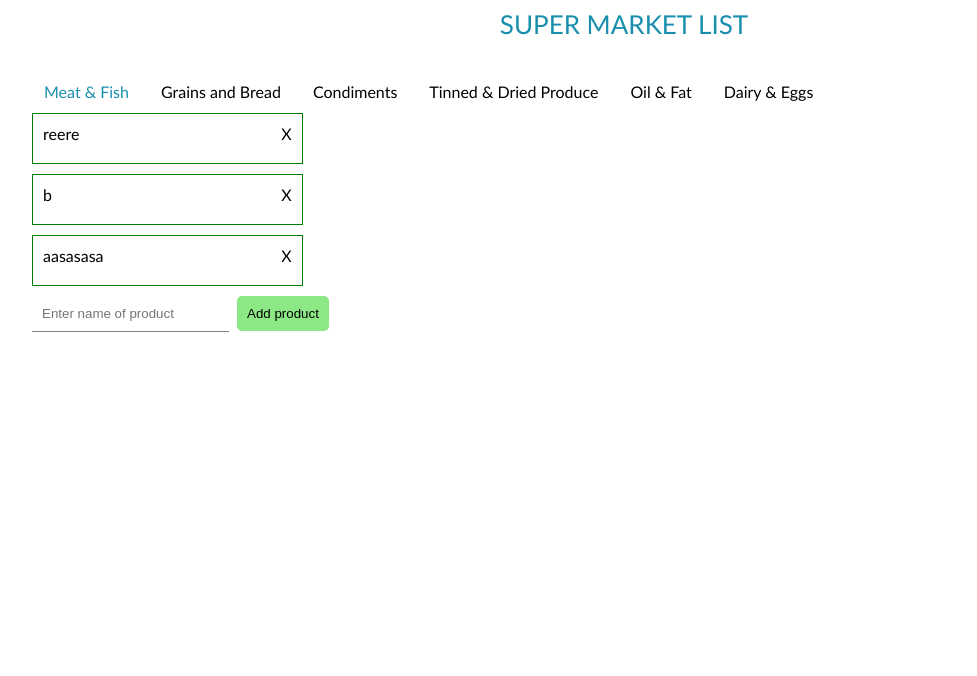
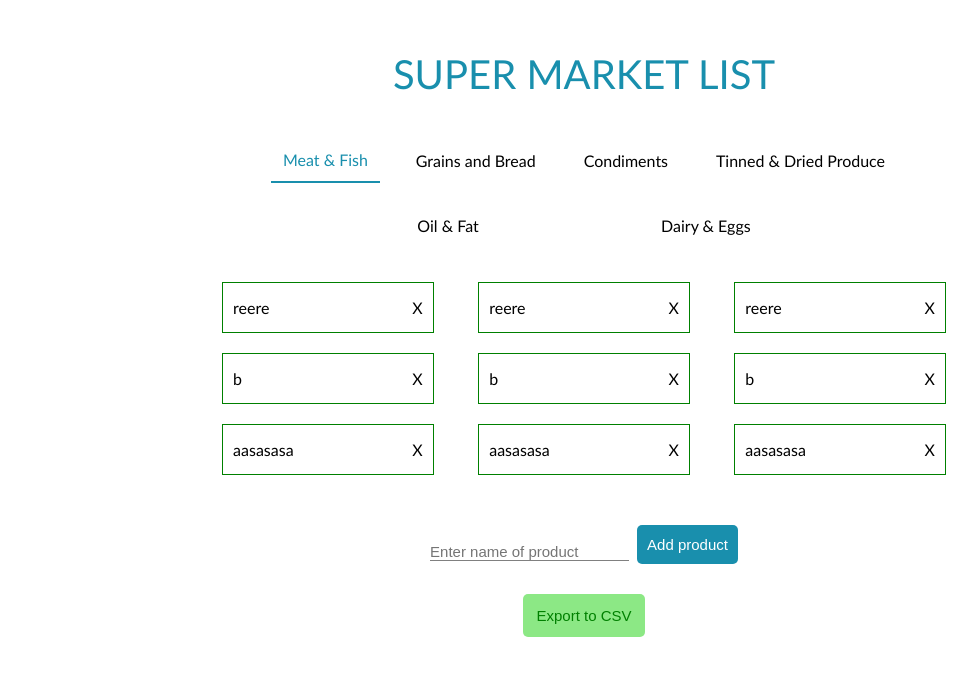
Before and after one commit to talalum/shopping_list_Angular, an Angular app: page / in a window 1280 px wide. Shown: the top 676 px of the page, without its empty margins (56-1033 px from the left). Built offline with nearby package versions, Linux system fonts and the light colour scheme.

Commit message:
export to csv file

```diff
--- a/src/app/components/shopping-list/shopping-list.component.html
+++ b/src/app/components/shopping-list/shopping-list.component.html
@@ -1,4 +1,4 @@
-<div class="super-market-list">
+<div class="shopping-list">
   <div class="title">SUPER MARKET LIST</div>
   <div class="category-row">
     <div class="category" *ngFor="let category of tabs" (click)="setSelectedCategory(category)"
@@ -13,6 +13,9 @@
   <ng-template class="error-message" #notP>
     <p>There is no products in this category: {{selectedCategory.name}}</p>
   </ng-template>
-  <input type="text" class="input-product-name" placeholder="Enter name of product" [formControl]="productName" >
-  <button class="add-btn" (click)="addProduct(productName)">Add product</button>
+  <div class="add-product">
+    <input type="text" class="input-product-name" placeholder="Enter name of product" [formControl]="productName">
+    <button class="add-btn" (click)="addProduct(productName)">Add product</button>
+  </div>
+  <button class="export-btn" (click)="getCsv()">Export to CSV</button>
 </div>
--- a/src/app/components/shopping-list/shopping-list.component.scss
+++ b/src/app/components/shopping-list/shopping-list.component.scss
@@ -1,18 +1,27 @@
-.super-market-list {
-  padding-left: 80px;
+.shopping-list {
+  //padding-left: 80px;
+  margin-top: 50px;
+  width: 100%;
+  height: 100%;
 
   .title {
     text-align: center;
     color: #198fad;
-    font-size: 26px;
+    font-size: 40px;
   }
 
   .category-row {
     display: flex;
     flex-direction: row;
-    margin-top: 30px;
-    gap: 8px;
-    width: 80%;
+    align-items: center;
+    flex-wrap: wrap;
+    gap: 21px;
+    margin: 30px auto 15px auto;
+    width: 50%;
+    padding: 10px;
+    justify-content: space-evenly;
+    //color: red;
+
 
     .category {
       width: max-content;
@@ -20,62 +29,101 @@
       padding: 12px;
       cursor: pointer;
     }
+    .category:hover{
+      color: #198fad;
+    }
 
     .tab-selected {
-      //color: #ade4f3;
       color: #198fad;
       font-weight: 500;
+      border-bottom: 2px solid;
     }
   }
-  .error-message{
+
+
+  .error-message {
     color: red;
     font-weight: bold;
     width: 100px;
     height: 100px;
   }
-  .input-product-name{
+
+  .input-product-name {
     width: max-content;
     height: max-content;
-    //border-radius: 5px;
     border: none;
     border-bottom: 1px solid grey;
-    padding: 10px;
+    padding: 18px 0 0 0;
     margin-right: 8px;
+    font-size: 15px;
   }
 
-  .add-btn{
+  .add-btn {
+    background-color: #198fad;
+    color: white;
+    min-width: max-content;
+    min-height: max-content;
+    height: 39px;
+    width: 97px;
+    border-radius: 5px;
+    border: none;
+    padding: 10px;
+    font-size: 15px;
+
+  }
+  .export-btn{
     background-color: #8ce885;
-    color: black;
+    color: green;
     width: max-content;
     height: max-content;
     border-radius: 5px;
     border: none;
-    padding: 10px;
+    /* padding: 10px; */
+    font-size: 15px;
+    display: flex;
+    /* width: 7%; */
+    text-align: center;
+    padding: 13px;
+    margin: 30px auto;
   }
 
   .products-container {
-    //background-color: salmon;
-    height: 80%;
-    width: 70%;
+    max-height: 250px;
     display: flex;
+    align-items: center;
+    flex-wrap: wrap;
+    gap: 10px;
+    margin: auto;
+    width: 60%;
+    padding: 10px;
+    justify-content: space-evenly;
     flex-direction: column;
   }
 
   .category-products {
     padding: 10px;
-    align-products: flex-end;
     height: 29px;
     border: 1px solid green;
     margin-bottom: 10px;
     display: flex;
     flex-direction: row;
     justify-content: space-between;
-    width: 30%;
+    width: 25%;
+    flex-wrap: wrap;
+    align-items: center;
   }
+
   .delete-product {
     cursor: pointer;
   }
+
   .delete-product:hover {
     color: red;
   }
+
+  .add-product {
+    margin-top: 30px;
+    display: flex;
+    justify-content: center;
+  }
 }
--- a/src/app/components/shopping-list/shopping-list.component.ts
+++ b/src/app/components/shopping-list/shopping-list.component.ts
@@ -14,7 +14,7 @@ export class ShoppingListComponent implements OnInit {
   public tabs: Category[] = [
     {
       name: Categories.MeatAndFish,
-      products: ['reere', 'b', 'aasasasa']
+      products: ['reere', 'b', 'aasasasa', 'reere', 'b', 'aasasasa', 'reere', 'b', 'aasasasa']
     },
     {
       name: Categories.GrainsAndBread,
@@ -45,12 +45,6 @@ export class ShoppingListComponent implements OnInit {
   }
 
   ngOnInit(): void {
-    // this.selectedCategory = this.tabs[0];
-    // this.selectedCategory = {
-    //   name: Categories.MeatAndFish,
-    //   products: ['reere', 'b', 'aasasasa']
-    // };
-    // console.log(this.tabs)
     this.productName = this.fb.control(null, [
       Validators.required,
     ]);
@@ -64,7 +58,6 @@ export class ShoppingListComponent implements OnInit {
     const cat = this.tabs.find((t: Category) => t.name === this.selectedCategory?.name);
     if (!!cat && cat.products) {
       cat.products?.splice(index, 1);
-      console.log(cat.products)
       if (cat.products?.length === 0) {
         this.errorFlag = true;
       }
@@ -74,8 +67,6 @@ export class ShoppingListComponent implements OnInit {
   addProduct(productName: FormControl) {
     const cat = this.tabs.find((t: Category) => t.name === this.selectedCategory?.name);
     if (!!cat && !!cat.products && !!productName.value) {
-      console.log(productName.value);
-      // console.log(this.productName.value);
       cat.products?.push(productName.value);
       this.productName = this.fb.control(null, [
         Validators.required,
@@ -83,4 +74,153 @@ export class ShoppingListComponent implements OnInit {
       this.errorFlag = false;
     }
   }
+
+  // download (data: any) {
+  //
+  //   // Creating a Blob for having a csv file format
+  //   // and passing the data with type
+  //   const blob = new Blob([data], { type: 'text/csv' });
+  //
+  //   // Creating an object for downloading url
+  //   const url = window.URL.createObjectURL(blob)
+  //
+  //   // Creating an anchor(a) tag of HTML
+  //   const a = document.createElement('a')
+  //
+  //   // Passing the blob downloading url
+  //   a.setAttribute('href', url)
+  //
+  //   // Setting the anchor tag attribute for downloading
+  //   // and passing the download file name
+  //   a.setAttribute('download', 'shopping_list.csv');
+  //
+  //   // Performing a download with click
+  //   a.click()
+  // }
+  //
+  //  csvmaker (data: any) {
+  //
+  //   // Empty array for storing the values
+  //   const csvRows = [];
+  //
+  //   // Headers is basically a keys of an
+  //   // object which is id, name, and
+  //   // profession
+  //   const headers = Object.keys(data);
+  //
+  //   // As for making csv format, headers
+  //   // must be separated by comma and
+  //   // pushing it into array
+  //   csvRows.push(headers.join(','));
+  //
+  //   // Pushing Object values into array
+  //   // with comma separation
+  //   const values = Object.values(data).join(',');
+  //   csvRows.push(values)
+  //    console.log(csvRows)
+  //
+  //   // Returning the array joining with new line
+  //   return csvRows.join('\n')
+  // }
+  //
+  // async getCsv() {
+  //   // MeatAndFish = 'Meat & Fish',
+  //   //   GrainsAndBread = 'Grains and Bread',
+  //   //   Condiments = 'Condiments',
+  //   //   Tinned = 'Tinned & Dried Produce',
+  //   //   OilAndFat = 'Oil & Fat',
+  //   //   DairyAndEggs = 'Dairy & Eggs'
+  //   // const data2 = {
+  //   //   'Meat&Fish': this.tabs[0].products,
+  //   //   'Grains and Bread': this.tabs[1].products,
+  //   //   'Condiments': this.tabs[2].products,
+  //   //   'Tinned & Dried Produce': this.tabs[3].products,
+  //   //   'Oil & Fat': this.tabs[4].products,
+  //   //   'Dairy & Eggs': this.tabs[5].products,
+  //   // }
+  //   // JavaScript object
+  //   const data = {
+  //     id: 1,
+  //     name: ["Geeks", "a"],
+  //     profession: "developer"
+  //   }
+  //
+  //   const csvdata = this.csvmaker(data);
+  //   this.download(csvdata);
+  // }
+
+
+  download(data: any) {
+
+    // Creating a Blob for having a csv file format
+    // and passing the data with type
+    const blob = new Blob([data], {type: 'text/csv'});
+
+    // Creating an object for downloading url
+    const url = window.URL.createObjectURL(blob)
+
+    // Creating an anchor(a) tag of HTML
+    const a = document.createElement('a')
+
+    // Passing the blob downloading url
+    a.setAttribute('href', url)
+
+    // Setting the anchor tag attribute for downloading
+    // and passing the download file name
+    a.setAttribute('download', 'download.csv');
+
+    // Performing a download with click
+    a.click()
+  }
+
+  csvmaker() {
+    // Empty array for storing the values
+    const csvRows = [];
+
+    // Headers is basically a keys of an
+    // object which is id, name, and
+    // profession
+    const headers = [Categories.MeatAndFish, Categories.GrainsAndBread, Categories.Condiments, Categories.Tinned, Categories.OilAndFat, Categories.DairyAndEggs];
+
+    // As for making csv format, headers
+    // must be separated by comma and
+    // pushing it into array
+    csvRows.push(headers.join(','));
+    console.log(headers.join(','))
+
+    // Pushing Object values into array
+    // with comma separation
+    let maxLen = 0;
+    this.tabs.forEach(t => {
+      if (!!t.products && t.products?.length > maxLen) {
+        maxLen = t.products?.length;
+      }
+    });
+    for (let j = 0; j <= maxLen; j++) {
+      const row = [];
+      for (let i = 0; i <= 5; i++) {
+        if (!this.tabs[i].products[j]) {
+          row.push('');
+        } else {
+          row.push(this.tabs[i].products[j]);
+        }
+      }
+    csvRows.push(row)
+    }
+    // Returning the array joining with new line
+    return csvRows.join('\n')
+  }
+
+  async getCsv() {
+    // JavaScript object
+    const csvdata = this.csvmaker();
+    this.download(csvdata);
+  }
+
+// Getting element by id and adding
+// eventlistener to listen everytime
+// button get pressed
+//   const btn = document.getElementById('action');
+//   btn.addEventListener('click', get);
+
 }
--- a/src/app/models/Category.ts
+++ b/src/app/models/Category.ts
@@ -1,4 +1,4 @@
 export class Category {
-  name?: string;
-  products?: any[];
+  name!: string;
+  products!: any[];
 }
```
